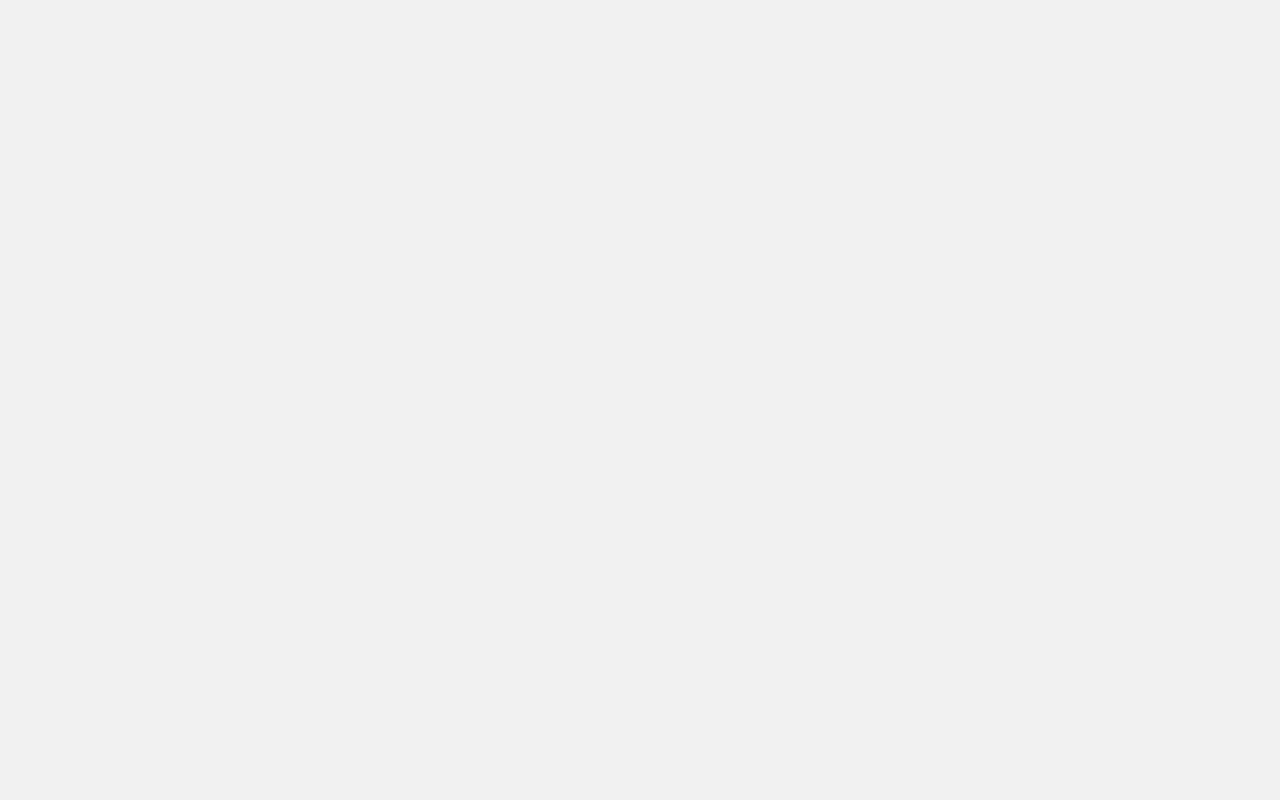
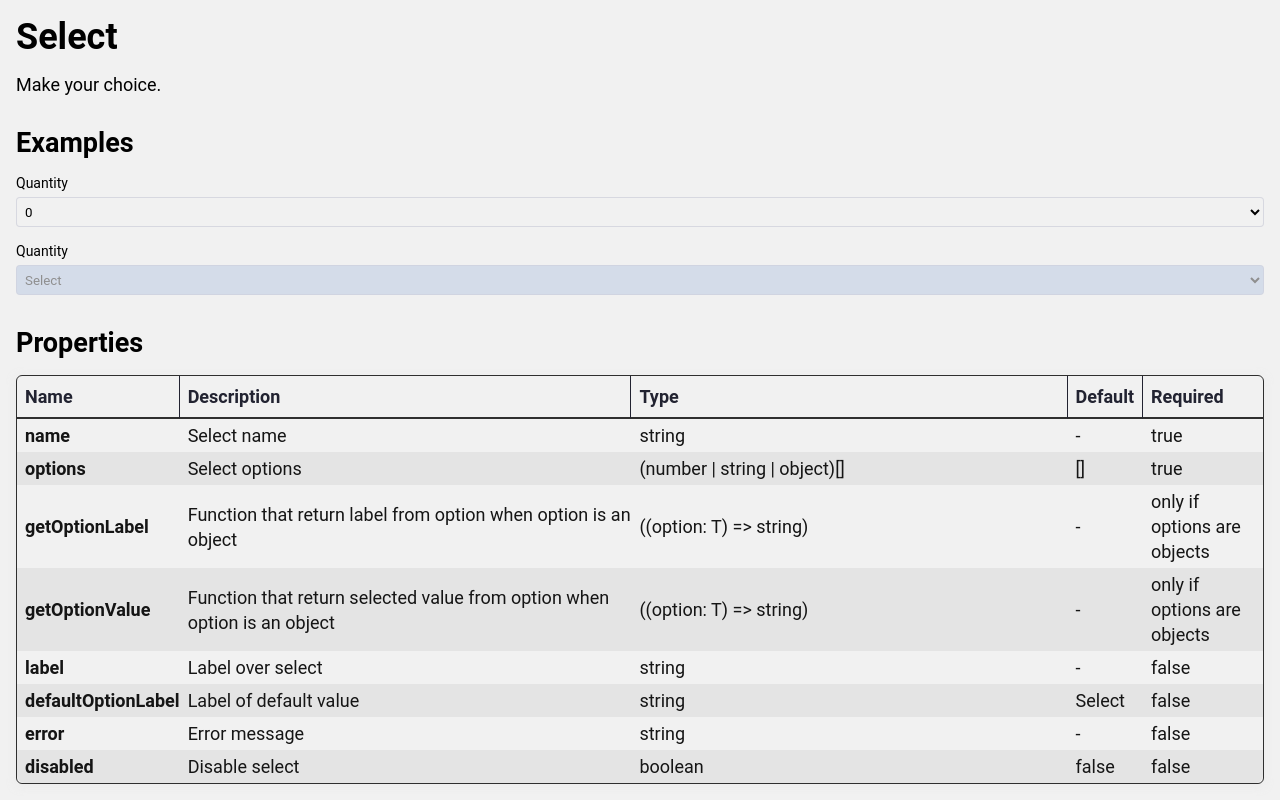
Before and after one commit to alcantariel/stage, a React (Create React App) app: page /select in a window 1280 px wide. Before the commit this address had no page. Built offline with nearby package versions, Linux system fonts and the light colour scheme; what providers would draw is missing.

Commit message:
add select page

```diff
--- a/src/App.tsx
+++ b/src/App.tsx
@@ -16,6 +16,7 @@ const NotificationPage = lazy(
   () => import('pages/Notification/NotificationPage')
 );
 const PaginationPage = lazy(() => import('pages/Pagination/PaginationPage'));
+const SelectPage = lazy(() => import('pages/Select/SelectPage'));
 
 const Wrapper = styled.div`
   background-color: ${props => props.theme.backgroundColor};
@@ -42,6 +43,7 @@ const App = () => {
                   <Route path="/input" element={<InputPage />} />
                   <Route path="/notification" element={<NotificationPage />} />
                   <Route path="/pagination" element={<PaginationPage />} />
+                  <Route path="/select" element={<SelectPage />} />
                 </Routes>
               </Wrapper>
             </Suspense>
--- a/src/components/Select/Select.tsx
+++ b/src/components/Select/Select.tsx
@@ -12,11 +12,12 @@ interface SelectProps
     InputHTMLAttributes<HTMLSelectElement>,
     HTMLSelectElement
   > {
+  ref?: any;
+  name: string;
   error?: string;
+  label?: string;
   hasError?: boolean;
-  label?: string;
-  name: string;
-  ref?: any;
+  defaultOptionLabel?: string;
 }
 
 interface SelectWithObjects<T> extends SelectProps {
@@ -26,7 +27,7 @@ interface SelectWithObjects<T> extends SelectProps {
 }
 
 interface SelectWithStrings extends SelectProps {
-  options: string[];
+  options: (number | string)[];
 }
 
 interface SelectControls {
@@ -72,7 +73,17 @@ export const initialControls: SelectControls = {
 };
 
 export const Select = <T extends any>(props: Props<T>) => {
-  const { label, name, value, error, onBlur, onChange, ...rest } = props;
+  const {
+    label,
+    name,
+    value,
+    error,
+    className,
+    defaultOptionLabel = 'Select',
+    onBlur,
+    onChange,
+    ...rest
+  } = props;
 
   const [controls, setControls] = useState(initialControls);
 
@@ -138,7 +149,7 @@ export const Select = <T extends any>(props: Props<T>) => {
   const renderStringOptions = () => {
     const { options } = props as SelectWithStrings;
 
-    return options.map((option: string, index: number) => (
+    return options.map((option: number | string, index: number) => (
       <option
         key={index}
         value={option}
@@ -152,7 +163,7 @@ export const Select = <T extends any>(props: Props<T>) => {
   const hasError = !!error && controls.blurred;
 
   return (
-    <>
+    <div className={className}>
       {label && (
         <Label htmlFor={name} data-testid={`label_select_${name}`}>
           {label}
@@ -169,13 +180,13 @@ export const Select = <T extends any>(props: Props<T>) => {
         data-testid={`select_${name}`}
       >
         <option value="" data-testid="option_default">
-          Selecione
+          {defaultOptionLabel}
         </option>
         {areOptionsWithObjects(props)
           ? renderObjectOptions()
           : renderStringOptions()}
       </StyledSelect>
       {hasError && <ErrorText>{error}</ErrorText>}
-    </>
+    </div>
   );
 };
--- /dev/null
+++ b/src/pages/Select/SelectPage.tsx
@@ -0,0 +1,98 @@
+import { ComponentPage, Select } from 'components';
+import { useEffect, useState } from 'react';
+import { Property } from 'types';
+
+const properties: Property[] = [
+  {
+    name: 'name',
+    description: 'Select name',
+    type: 'string',
+    required: 'true',
+    defaultValue: ''
+  },
+  {
+    name: 'options',
+    description: 'Select options',
+    type: '(number | string | object)[]',
+    required: 'true',
+    defaultValue: '[]'
+  },
+  {
+    name: 'getOptionLabel',
+    description:
+      'Function that return label from option when option is an object',
+    type: '((option: T) => string)',
+    required: 'only if options are objects',
+    defaultValue: ''
+  },
+  {
+    name: 'getOptionValue',
+    description:
+      'Function that return selected value from option when option is an object',
+    type: '((option: T) => string)',
+    required: 'only if options are objects',
+    defaultValue: ''
+  },
+  {
+    name: 'label',
+    description: 'Label over select',
+    type: 'string',
+    required: 'false',
+    defaultValue: ''
+  },
+  {
+    name: 'defaultOptionLabel',
+    description: 'Label of default value',
+    type: 'string',
+    required: 'false',
+    defaultValue: 'Select'
+  },
+  {
+    name: 'error',
+    description: 'Error message',
+    type: 'string',
+    required: 'false',
+    defaultValue: ''
+  },
+  {
+    name: 'disabled',
+    description: 'Disable select',
+    defaultValue: 'false',
+    required: 'false',
+    type: 'boolean'
+  }
+];
+
+const SelectPage = () => {
+  const [quantity, setQuantity] = useState(0);
+  const [errors, setErrors] = useState({ quantity: '' });
+
+  useEffect(() => {
+    setErrors({ quantity: !quantity ? 'quantity is required' : '' });
+  }, [quantity]);
+
+  return (
+    <ComponentPage title="Select" description="Make your choice.">
+      <ComponentPage.Section subtitle="Examples">
+        <Select
+          name="name"
+          label="Quantity"
+          value={quantity}
+          options={[0, 1, 2]}
+          error={errors.quantity}
+          onChange={event => setQuantity(Number(event.target.value))}
+        />
+        <Select
+          disabled
+          name="name"
+          options={[]}
+          label="Quantity"
+          className="mt-4"
+        />
+      </ComponentPage.Section>
+      <ComponentPage.TableProperties properties={properties} />
+    </ComponentPage>
+  );
+};
+
+export default SelectPage;
```
